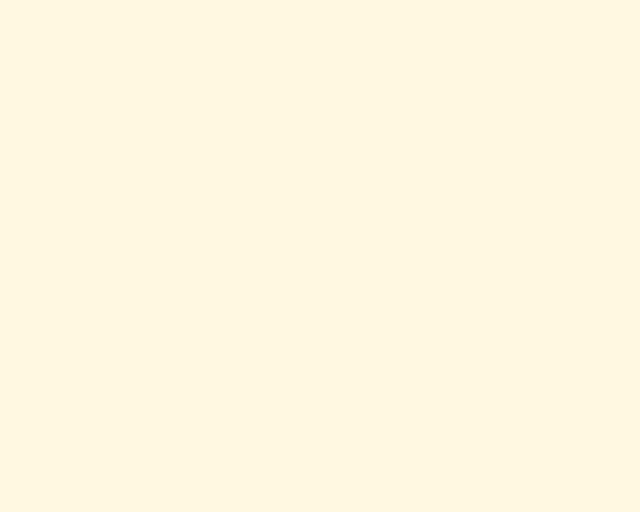
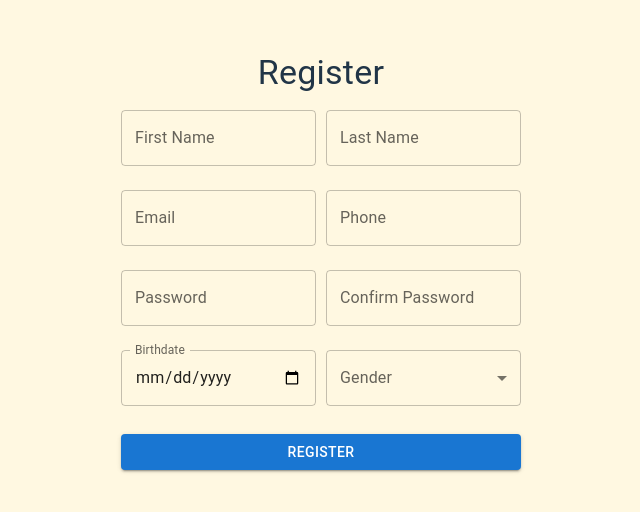
Before and after one commit to Thanakit7949/Theticket1, a React (Vite) app in the folder client/: page /register in a window 1280 px wide. Before the commit this address had no page. Shown: the part 164-676 px from the top of the page, without its empty margins (319-959 px from the left). Built offline with nearby package versions, Linux system fonts and the light colour scheme.

Commit message:
register database

```diff
--- a/client/src/router/index.tsx
+++ b/client/src/router/index.tsx
@@ -24,6 +24,7 @@ import ConcertPixxie from  "../views/User/detailconcert/ConcertPixxie";
 import ConcertLykn from  "../views/User/detailconcert/ConcertLykn";
 import ConcertDetail from "../views/User/ConcertDetail";
 import SportDetail from "../views/User/SportDetail";
+import RegisterPage from "../views/Register";
 
 const Router: React.FC = () => {
   const [publicRouteElements, setPublicRouteElements] = useState<any[]>([])
@@ -38,7 +39,7 @@ const Router: React.FC = () => {
       const path = window.location.pathname
 
       if (path === "/") {
-          window.location.href = "/home-user"
+          window.location.href = "/login"
       }
   }, [])
 
@@ -152,6 +153,7 @@ const Router: React.FC = () => {
     <BrowserRouter>
     <Routes>
         <Route path="/login" element={<LoginPage />} />
+        <Route path="/register" element={<RegisterPage />} />
 
         <Route path="/" element={
             <Home routerHeader={{
--- a/client/src/views/Login.tsx
+++ b/client/src/views/Login.tsx
@@ -1,20 +1,18 @@
 import { useState } from 'react';
 import axios from 'axios';
-import { Navigate, useNavigate } from 'react-router-dom';  // ใช้ useNavigate แทน useHistory
+import { useNavigate } from 'react-router-dom';
 import { TextField, Button, Typography, Box } from '@mui/material';
 
 export interface ILoginPagePageProps {}
 
 const LoginPage: React.FunctionComponent<ILoginPagePageProps> = (props) => {
-  const [username, setUsername] = useState('');
   const [email, setEmail] = useState('');
-  const [dataDe, setDataDE] = useState('');
   const [password, setPassword] = useState('');
   const [message, setMessage] = useState('');
-  const navigate = useNavigate();  // ใช้ navigate เพื่อเปลี่ยนเส้นทาง
+  const navigate = useNavigate();
 
   const handleLogin = async (e: React.FormEvent) => {
-    e.preventDefault();  // ป้องกันการรีเฟรชหน้า
+    e.preventDefault();
 
     try {
       const response = await axios.post('http://localhost:5000/login', {
@@ -23,16 +21,10 @@ const LoginPage: React.FunctionComponent<ILoginPagePageProps> = (props) => {
       });
 
       const data = response.data;
-      console.log(data)
-      setDataDE(data)
       if (data.role === 'admin') {
-
         navigate('/home-admin');
-
       } else if (data.role === 'user') {
         navigate('/home-user');
-        <Navigate to='/home-user' />
-        console.log("/home-user");
       } else {
         setMessage('Unknown role');
       }
@@ -41,7 +33,6 @@ const LoginPage: React.FunctionComponent<ILoginPagePageProps> = (props) => {
       setMessage('Login failed');
     }
   };
-
 
   return (
     <Box sx={{ display: 'flex', flexDirection: 'column', alignItems: 'center', marginTop: '50px' }}>
@@ -65,6 +56,14 @@ const LoginPage: React.FunctionComponent<ILoginPagePageProps> = (props) => {
         <Button type="submit" variant="contained" color="primary" style={{ marginTop: '20px' }}>
           Login
         </Button>
+        <Button
+          variant="outlined"
+          color="secondary"
+          style={{ marginTop: '10px' }}
+          onClick={() => navigate('/register')}
+        >
+          Register
+        </Button>
       </form>
       {message && <Typography variant="body1" color="error">{message}</Typography>}
     </Box>
--- a/client/src/views/Register.tsx
+++ b/client/src/views/Register.tsx
@@ -1,25 +1,44 @@
 import React, { useState } from 'react';
 import axios, { AxiosError } from 'axios';
-import { TextField, Button, Typography, Box } from '@mui/material';
+import { TextField, Button, Typography, Box, MenuItem } from '@mui/material';
 import { useNavigate } from 'react-router-dom';
 
 const RegisterPage: React.FC = () => {
   const [email, setEmail] = useState('');
   const [password, setPassword] = useState('');
+  const [confirmPassword, setConfirmPassword] = useState('');
+  const [phone, setPhone] = useState('');
+  const [firstName, setFirstName] = useState('');
+  const [lastName, setLastName] = useState('');
+  const [birthdate, setBirthdate] = useState('');
+  const [gender, setGender] = useState('');
   const [message, setMessage] = useState('');
+  const [passwordError, setPasswordError] = useState(''); // Error message for password mismatch
   const navigate = useNavigate();
 
   const handleRegister = async (e: React.FormEvent) => {
     e.preventDefault();
 
+    if (password !== confirmPassword) {
+      setPasswordError("Passwords do not match");
+      return;
+    }
+
+    setPasswordError(''); // Clear error if passwords match
+
     try {
       const response = await axios.post('http://localhost:5000/register', {
         email,
-        password
+        password,
+        phone,
+        firstName,
+        lastName,
+        birthdate,
+        gender,
       });
       console.log("Registration Successful:", response.data);
-      setMessage("Registration successful!"); // แสดงข้อความสำเร็จ
-      navigate('/login'); // นำทางไปหน้า login หลังจากสมัครสำเร็จ
+      setMessage("Registration successful!");
+      navigate('/login');
     } catch (error) {
       const axiosError = error as AxiosError;
       console.error("Registration failed:", axiosError.response?.data || axiosError.message);
@@ -30,7 +49,26 @@ const RegisterPage: React.FC = () => {
   return (
     <Box sx={{ display: 'flex', flexDirection: 'column', alignItems: 'center', marginTop: '50px' }}>
       <Typography variant="h4">Register</Typography>
-      <form onSubmit={handleRegister} style={{ display: 'flex', flexDirection: 'column', width: '300px' }}>
+      <form onSubmit={handleRegister} style={{ display: 'flex', flexDirection: 'column', width: '400px' }}>
+
+        <Box sx={{ display: 'flex', gap: '10px' }}>
+          <TextField
+            label="First Name"
+            value={firstName}
+            onChange={(e) => setFirstName(e.target.value)}
+            margin="normal"
+            fullWidth
+          />
+          <TextField
+            label="Last Name"
+            value={lastName}
+            onChange={(e) => setLastName(e.target.value)}
+            margin="normal"
+            fullWidth
+          />
+        </Box>
+
+        <Box sx={{ display: 'flex', gap: '10px' }}>
           <TextField
             label="Email"
             value={email}
@@ -39,6 +77,16 @@ const RegisterPage: React.FC = () => {
             fullWidth
           />
           <TextField
+            label="Phone"
+            value={phone}
+            onChange={(e) => setPhone(e.target.value)}
+            margin="normal"
+            fullWidth
+          />
+        </Box>
+
+        <Box sx={{ display: 'flex', gap: '10px' }}>
+          <TextField
             label="Password"
             type="password"
             value={password}
@@ -46,6 +94,42 @@ const RegisterPage: React.FC = () => {
             margin="normal"
             fullWidth
           />
+          <TextField
+            label="Confirm Password"
+            type="password"
+            value={confirmPassword}
+            onChange={(e) => setConfirmPassword(e.target.value)}
+            margin="normal"
+            fullWidth
+            error={!!passwordError} // Show error state if passwordError exists
+            helperText={passwordError} // Display password error message below field
+          />
+        </Box>
+
+        <Box sx={{ display: 'flex', gap: '10px' }}>
+          <TextField
+            label="Birthdate"
+            type="date"
+            value={birthdate}
+            onChange={(e) => setBirthdate(e.target.value)}
+            margin="normal"
+            fullWidth
+            InputLabelProps={{ shrink: true }}
+          />
+          <TextField
+            label="Gender"
+            select
+            value={gender}
+            onChange={(e) => setGender(e.target.value)}
+            margin="normal"
+            fullWidth
+          >
+            <MenuItem value="male">Male</MenuItem>
+            <MenuItem value="female">Female</MenuItem>
+            <MenuItem value="other">Other</MenuItem>
+          </TextField>
+        </Box>
+
         <Button type="submit" variant="contained" color="primary" style={{ marginTop: '20px' }}>
           Register
         </Button>
```
Also changed, not shown: client/src/router/What!!!!!.txt (renamed from client/src/router/tedsd.txt), 1 other file (tests, documents, lock files or other folders). Lines whose indentation alone changed are shown as unchanged.
